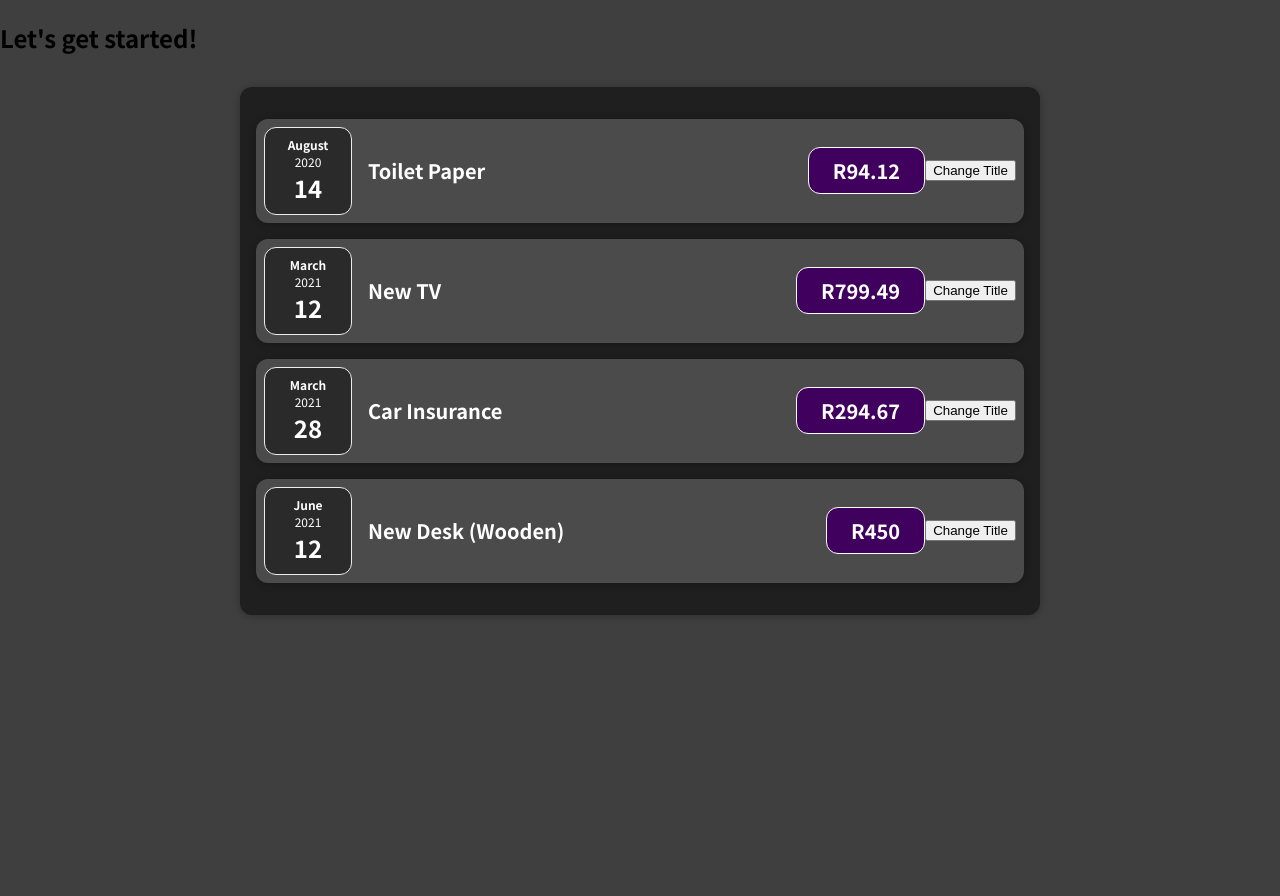
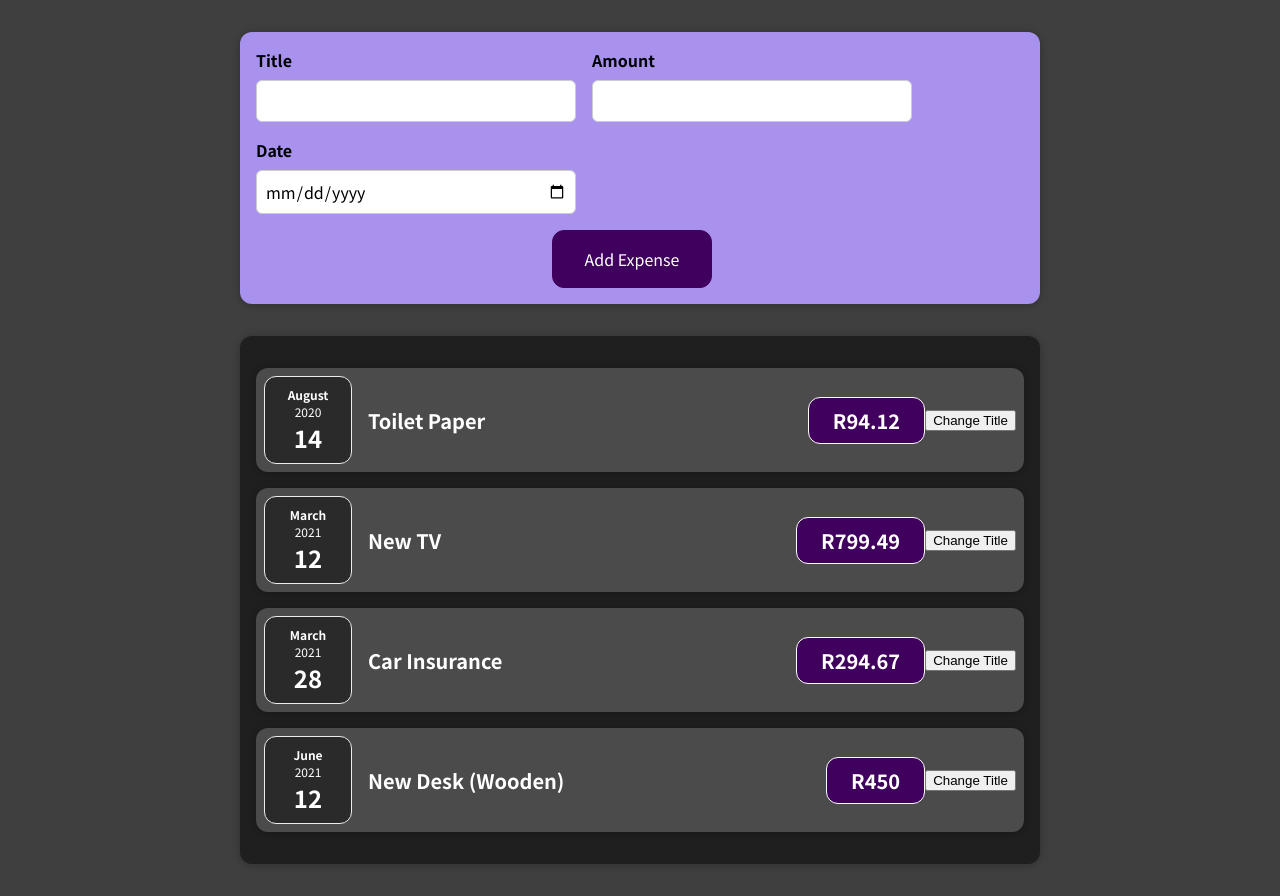
Before and after one commit to Htsindi/react-complete-guide, a React (Create React App) app: page / in a window 1280 px wide. Before the commit the page ends 800 px from the top, so only its background shows below. Built offline with nearby package versions, Linux system fonts and the light colour scheme.

Commit message:
added a form
Form added but still to submit

```diff
--- a/src/App.js
+++ b/src/App.js
@@ -1,4 +1,5 @@
-import Expenses from "./components/Expenses";
+import Expenses from "./components/Expenses/Expenses";
+import NewExpense from "./components/NewExpense/NewExpense";
 
 function App() {
   const expenses = [
@@ -25,7 +26,7 @@
 
   return (
     <div>
-      <h2>Let's get started!</h2>
+      <NewExpense />
       <Expenses items={expenses} />
     </div>
   );
--- a/src/components/ExpenseItem.js
+++ b/src/components/Expenses/ExpenseItem.js
@@ -1,7 +1,7 @@
 import React, { useState } from "react";
 
 import ExpenseDate from "./ExpenseDate";
-import Card from "./UI/Card";
+import Card from "../UI/Card";
 import "./ExpenseItem.css";
 
 function ExpenseItem(props) {
--- a/src/components/Expenses.js
+++ b/src/components/Expenses/Expenses.js
@@ -1,5 +1,5 @@
 import ExpenseItem from "./ExpenseItem";
-import Card from "./UI/Card";
+import Card from "../UI/Card";
 import "./Expenses.css";
 
 function Expenses(props) {
--- /dev/null
+++ b/src/components/NewExpense/NewExpense.css
@@ -0,0 +1,38 @@
+.new-expense {
+  background-color: #a892ee;
+  padding: 1rem;
+  margin: 2rem auto;
+  width: 50rem;
+  max-width: 95%;
+  border-radius: 12px;
+  text-align: center;
+  box-shadow: 0 1px 8px rgba(0, 0, 0, 0.25);
+}
+
+.new-expense button {
+  font: inherit;
+  cursor: pointer;
+  padding: 1rem 2rem;
+  border: 1px solid #40005d;
+  background-color: #40005d;
+  color: white;
+  border-radius: 12px;
+  margin-right: 1rem;
+}
+
+.new-expense button:hover,
+.new-expense button:active {
+  background-color: #510674;
+  border-color: #510674;
+}
+
+.new-expense button.alternative {
+  color: #220131;
+  border-color: transparent;
+  background-color: transparent;
+}
+
+.new-expense button.alternative:hover,
+.new-expense button.alternative:active {
+  background-color: #ddb3f8;
+}
--- /dev/null
+++ b/src/components/NewExpense/NewExpense.js
@@ -0,0 +1,14 @@
+import React from "react";
+
+import NewExpenseForm from "./NewExpenseForm.js";
+import "./NewExpense.css";
+
+const NewExpense = () => {
+  return (
+    <div className="new-expense">
+      <NewExpenseForm />
+    </div>
+  );
+};
+
+export default NewExpense;
--- /dev/null
+++ b/src/components/NewExpense/NewExpenseForm.css
@@ -0,0 +1,26 @@
+.new-expense__controls {
+  display: flex;
+  flex-wrap: wrap;
+  gap: 1rem;
+  margin-bottom: 1rem;
+  text-align: left;
+}
+
+.new-expense__control label {
+  font-weight: bold;
+  margin-bottom: 0.5rem;
+  display: block;
+}
+
+.new-expense__control input {
+  font: inherit;
+  padding: 0.5rem;
+  border-radius: 6px;
+  border: 1px solid #ccc;
+  width: 20rem;
+  max-width: 100%;
+}
+
+.new-expense__actions {
+  text-align: right;
+}
--- /dev/null
+++ b/src/components/NewExpense/NewExpenseForm.js
@@ -0,0 +1,29 @@
+import React from "react";
+
+import "./NewExpenseForm.css";
+
+const NewExpenseForm = () => {
+  return (
+    <form>
+      <div className="new-expense__controls">
+        <div className="new-expense__control">
+          <label>Title</label>
+          <input type="text" />
+        </div>
+        <div className="new-expense__control">
+          <label>Amount</label>
+          <input type="number" min="0.01" step="0.01" />
+        </div>
+        <div className="new-expense__control">
+          <label>Date</label>
+          <input type="date" min="2019-01-01" max="2023-06-30" />
+        </div>
+      </div>
+      <div className="new-expense__action">
+        <button type="submit">Add Expense</button>
+      </div>
+    </form>
+  );
+};
+
+export default NewExpenseForm;
```
Also changed, not shown: src/components/Expenses/ExpenseDate.css (renamed from src/components/ExpenseDate.css), src/components/Expenses/ExpenseDate.js (renamed from src/components/ExpenseDate.js), src/components/Expenses/ExpenseItem.css (renamed from src/components/ExpenseItem.css), src/components/Expenses/Expenses.css (renamed from src/components/Expenses.css).
